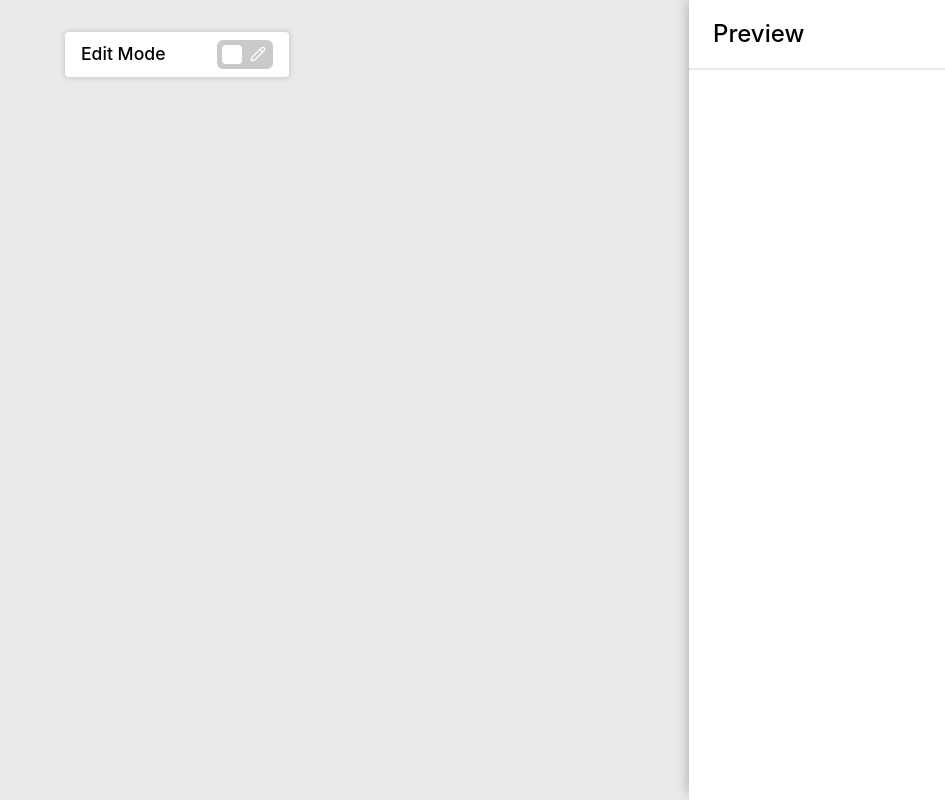
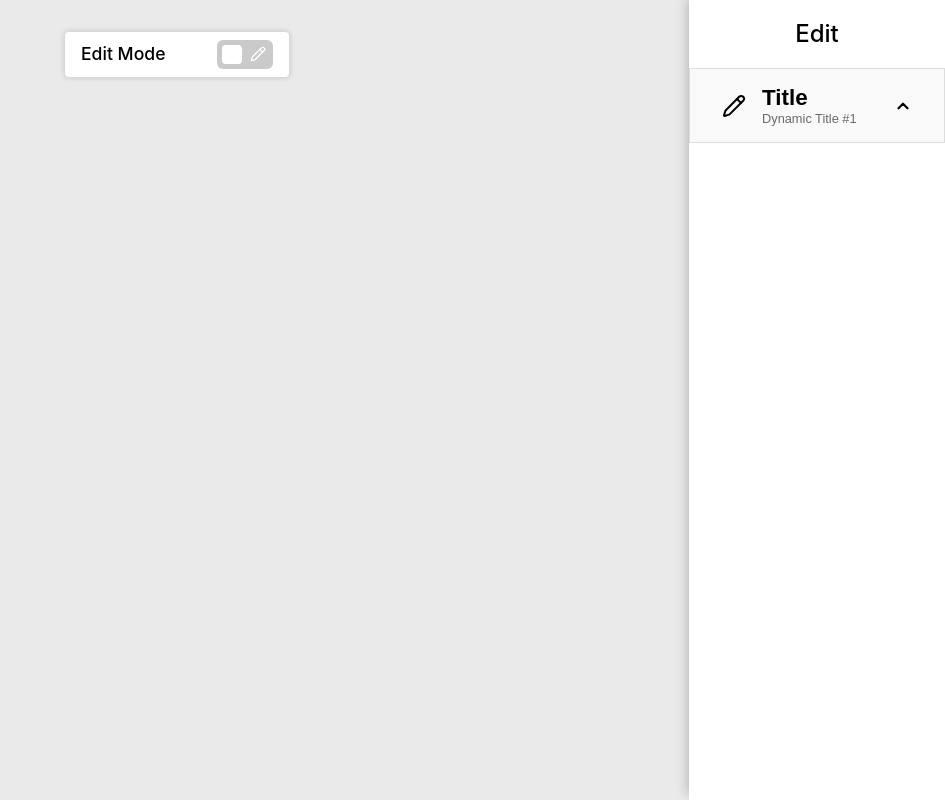
Before and after one commit to joaolucenalima/table-manager, a React (Vite) app: page / in a window 1280 px wide. Shown: the whole page, without its empty margins (335-1280 px from the left). Built offline with nearby package versions, Linux system fonts and the light colour scheme.

Commit message:
feat: collapsible component

```diff
--- a/src/components/change-mode-menu.tsx
+++ b/src/components/change-mode-menu.tsx
@@ -5,8 +5,6 @@ import "./change-mode-menu.css";
 
 export function ChangeModeMenu() {
   const { mode, changeMode } = useContext(ModeContext)
-
-  console.log(mode)
 
   return (
     <div id="change_menu_container">
--- /dev/null
+++ b/src/components/collapsible-menu.css
@@ -0,0 +1,50 @@
+.collapsible_container {
+  background-color: #F9F9F9;
+  border: 1px solid #DDDDDD;
+}
+
+.collapsible_button {
+  padding: 1rem 2rem;
+  width: 100%;
+  cursor: pointer;
+  background-color: inherit;
+  border: none;
+
+  display: flex;
+  align-items: center;
+  justify-content: space-between;
+  gap: 1rem;
+}
+
+.collapsible_chevron_icon {
+  transition: transform 0.2s ease-out;
+}
+
+.collapsible_button.active .collapsible_chevron_icon {
+  transform: rotate(180deg);
+}
+
+.collapsible_title_container {
+  flex: 1;
+  text-align: left;
+}
+
+.collapsible_title_container h3 {
+  font-size: 1.4rem;
+  font-weight: 600;
+}
+
+.collapsible_title_container span {
+  color: #696969;
+  font-size: 0.8rem;
+}
+
+.collapsible_content {
+  max-height: 0;
+  overflow: hidden;
+  transition: max-height 0.2s ease-out;
+}
+
+.collapsible_inner_content {
+  padding: 0.5rem 2rem 1rem 2rem;
+}
--- /dev/null
+++ b/src/components/collapsible-menu.tsx
@@ -0,0 +1,54 @@
+import { ChevronUp } from "lucide-react";
+import { useRef } from "react";
+import "./collapsible-menu.css";
+
+type CollapsibleMenuProps = {
+  children: React.ReactNode;
+  icon: React.ReactNode;
+  title: string;
+  subtitle: string;
+}
+
+export function CollapsibleMenu(props: CollapsibleMenuProps) {
+  const collapsibleRef = useRef<HTMLButtonElement>(null);
+
+  function toggleCollapsible() {
+    if (!collapsibleRef.current) return
+
+    const collapsibleContent = collapsibleRef.current.nextElementSibling as HTMLElement;
+
+    if (collapsibleContent.style.maxHeight) {
+      collapsibleRef.current.classList.remove("active");
+      collapsibleContent.style.maxHeight = "";
+    } else {
+      collapsibleRef.current.classList.add("active");
+      collapsibleContent.style.maxHeight = `${collapsibleContent.scrollHeight}px`;
+    }
+  }
+
+  return (
+    <div className="collapsible_container">
+      <button
+        type="button"
+        className="collapsible_button"
+        ref={collapsibleRef}
+        onClick={toggleCollapsible}
+      >
+        {props.icon}
+
+        <div className="collapsible_title_container">
+          <h3>{props.title}</h3>
+          <span>{props.subtitle}</span>
+        </div>
+
+        <ChevronUp size={18} strokeWidth={3} className="collapsible_chevron_icon" />
+      </button>
+
+      <div className="collapsible_content">
+        <div className="collapsible_inner_content">
+          {props.children}
+        </div>
+      </div>
+    </div>
+  )
+}
--- a/src/components/sidebar.css
+++ b/src/components/sidebar.css
@@ -9,6 +9,7 @@ aside {
 }
 
 #sidebar_title {
+  text-align: center;
   padding: 1rem 1.5rem;
 
   h2 {
--- a/src/components/sidebar.tsx
+++ b/src/components/sidebar.tsx
@@ -1,13 +1,34 @@
+import { Pencil } from "lucide-react";
+import { useContext } from "react";
+import { ModeContext } from "../contexts/mode-context";
+import { CollapsibleMenu } from "./collapsible-menu";
 import "./sidebar.css";
 
 export function Sidebar() {
+  const { mode } = useContext(ModeContext)
+
+  if (mode === "preview") {
+    return (
+      <aside>
+        <div id="sidebar_title">
+          <h2>Preview Mode</h2>
+        </div>
+
+        <span id="divider"></span>
+      </aside>
+    )
+  }
+
   return (
     <aside>
       <div id="sidebar_title">
-        <h2>Preview</h2>
+        <h2>Edit</h2>
       </div>
 
-      <span id="divider"></span>
+      <CollapsibleMenu icon={<Pencil />} title="Title" subtitle="Dynamic Title #1">
+        <h3>Tables</h3>
+        <span>Manage your tables</span>
+      </CollapsibleMenu>
     </aside>
   )
 }
--- a/src/contexts/mode-context.tsx
+++ b/src/contexts/mode-context.tsx
@@ -2,6 +2,8 @@ import { ReactNode, createContext, useState } from "react";
 
 interface MenuContextData {
   mode: "edit" | "preview";
+  actualSelection?: "table" | "column";
+  setActualSelection: React.Dispatch<React.SetStateAction<"table" | "column" | undefined>>
   changeMode: () => void;
 }
 
@@ -13,6 +15,7 @@ export const ModeContext = createContext({} as MenuContextData);
 
 export function ModeProvider({ children }: ModeProviderProps) {
   const [mode, setMode] = useState<"edit" | "preview">("edit");
+  const [actualSelection, setActualSelection] = useState<"table" | "column">();
 
   function changeMode() {
     setMode(mode === "edit" ? "preview" : "edit");
@@ -22,7 +25,9 @@ export function ModeProvider({ children }: ModeProviderProps) {
     <ModeContext.Provider
       value={{
         mode,
-        changeMode
+        changeMode,
+        actualSelection,
+        setActualSelection
       }}
     >
       {children}
```
